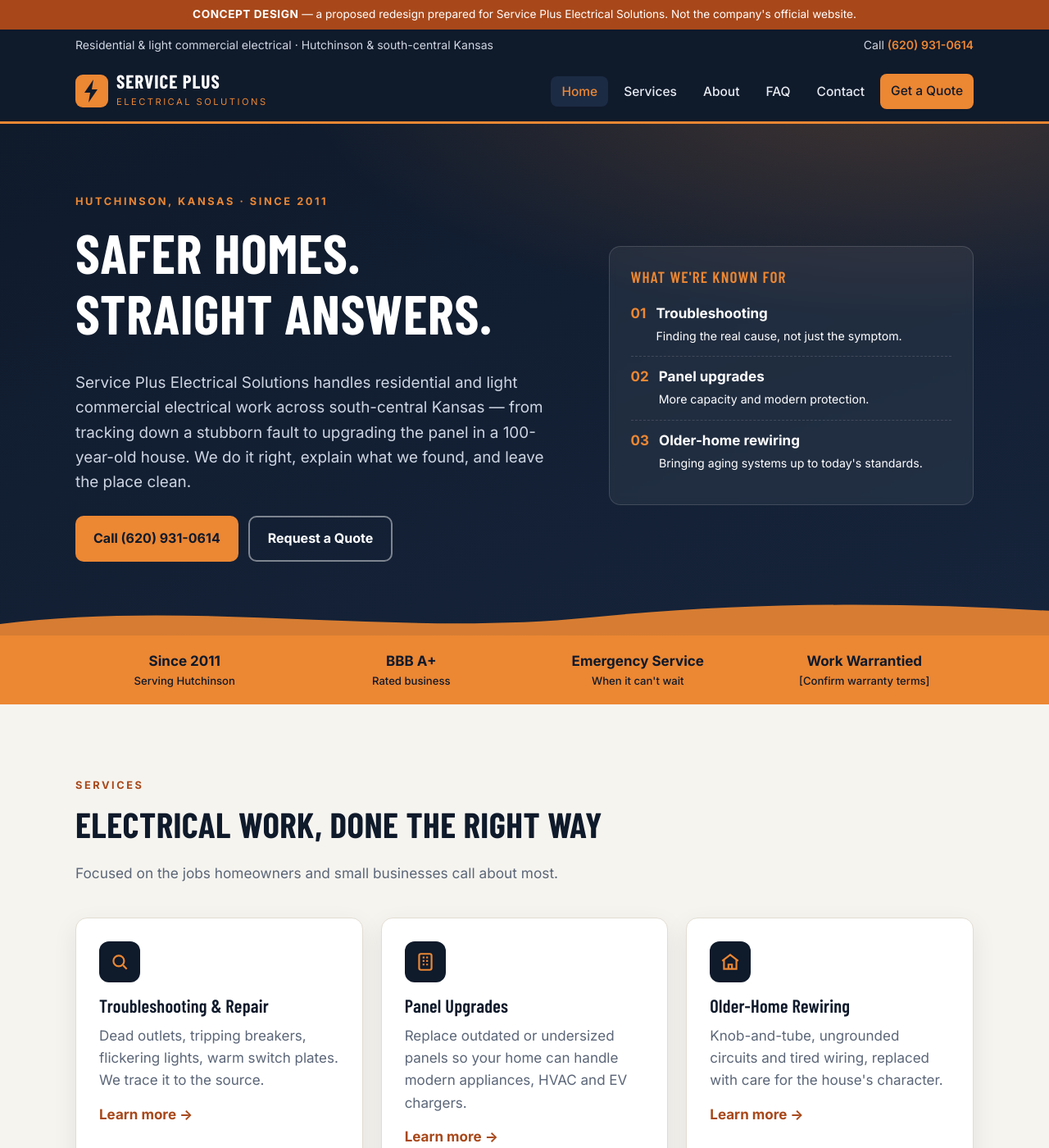
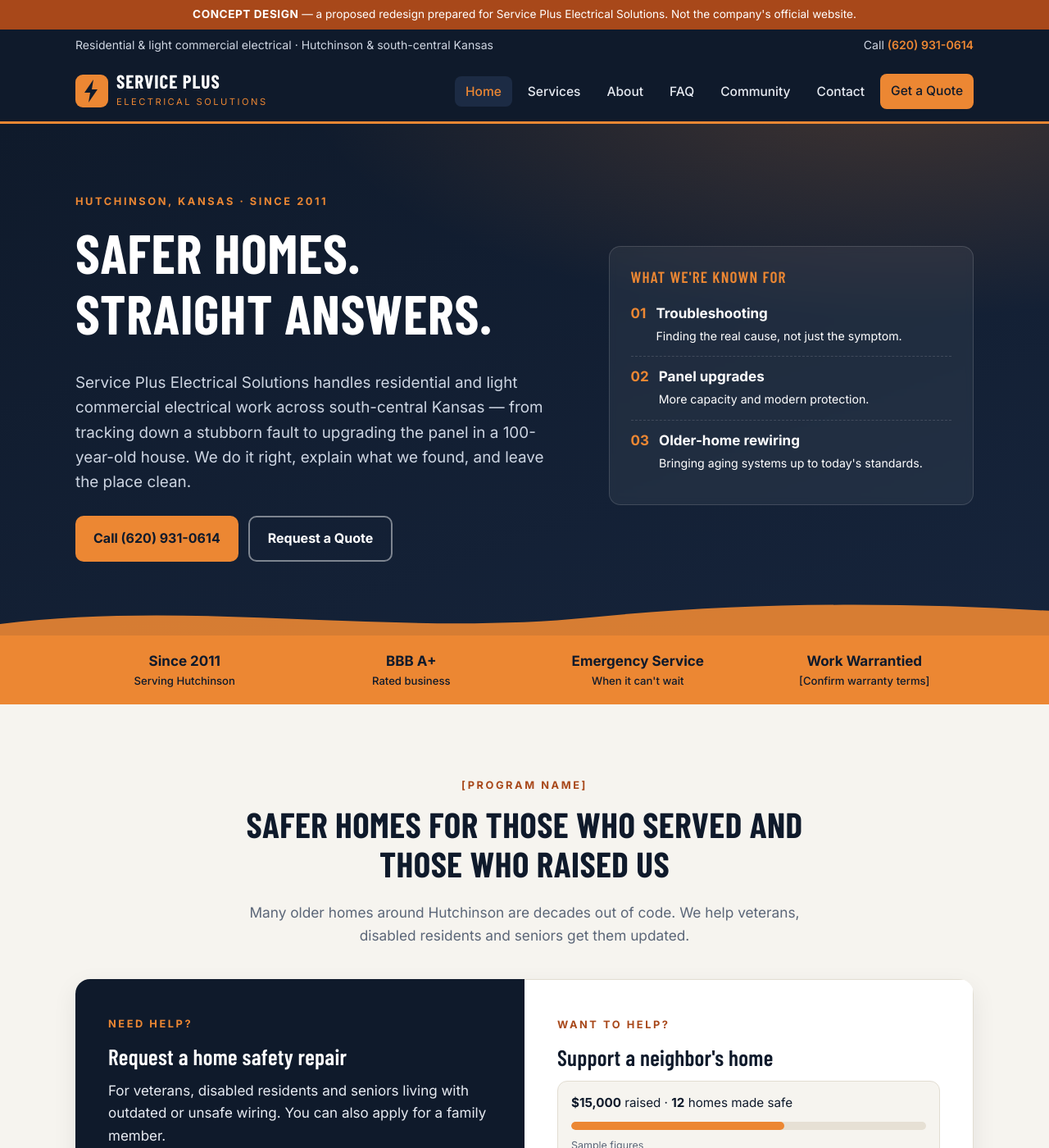
Before and after one commit to traviscloke126/Servicepluselectrical, a Jekyll site: the page built from index.html, in a window 1280 px wide and 1400 px high. Shown: the whole window at 82% size. Built offline with Jekyll 4.4.1, drawn with Linux system fonts in a browser that asks for light colours; some of the changed text lies outside the part shown.

Commit message:
Add community program concept: home split section, program page, request pop-up
Co-Authored-By: Claude Opus 5.5 <noreply@anthropic.com>
Claude-Session: https://claude.ai/code/session_0121ninwBCJaqcGkKYfxFgXE

```diff
--- /dev/null
+++ b/_includes/program-split.html
@@ -0,0 +1,20 @@
+<section class="block program"><div class="wrap">
+  <div class="section-head" style="text-align:center;margin-left:auto;margin-right:auto"><span class="eyebrow" style="color:var(--copper)">{{ site.data.program.name }}</span><h2>Safer homes for those who served and those who raised us</h2><p>Many older homes around Hutchinson are decades out of code. We help veterans, disabled residents and seniors get them updated.</p></div>
+  <div class="split">
+    <div class="split-side need">
+      <span class="eyebrow">Need help?</span>
+      <h3>Request a home safety repair</h3>
+      <p>For veterans, disabled residents and seniors living with outdated or unsafe wiring. You can also apply for a family member.</p>
+      <ul><li>Outdated panels &amp; fuse boxes</li><li>Ungrounded or knob-and-tube wiring</li><li>Code issues that put your household at risk</li></ul>
+      <a class="btn" href="{{ '/community.html' | relative_url }}" data-modal="help-modal">Request help</a>
+    </div>
+    <div class="split-side give">
+      <span class="eyebrow">Want to help?</span>
+      <h3>Support a neighbor's home</h3>
+      <div class="mini-meter"><b>{{ site.data.program.raised }}</b> raised · <b>{{ site.data.program.homes }}</b> homes made safe<div class="bar"><span style="width:{{ site.data.program.progress_percent }}%"></span></div><small>Sample figures</small></div>
+      <p>Your donation covers materials and labor for families who can't afford critical electrical repairs.</p>
+      <a class="btn dark" href="{{ site.data.program.donate_url }}">Donate</a>
+      <a class="text-link" href="{{ '/community.html#work' | relative_url }}">See the work →</a>
+    </div>
+  </div>
+</div></section>
--- a/_layouts/default.html
+++ b/_layouts/default.html
@@ -24,7 +24,7 @@
 <header class="site"><div class="wrap">
   <a class="brand" href="index.html"><svg width="40" height="40" viewBox="0 0 40 40" aria-hidden="true"><rect width="40" height="40" rx="9" fill="#ec8733"/><path d="M22 6 11 22h7l-2 12 11-16h-7z" fill="#0f1a2b"/></svg><span><b>Service Plus</b><small>Electrical Solutions</small></span></a>
   <button class="menu-toggle" aria-expanded="false" aria-controls="mainnav">Menu</button>
-  <nav class="main" id="mainnav"><ul><li><a href="{{ '/index.html' | relative_url }}"{% if page.nav == 'index.html' %} aria-current="page"{% endif %}>Home</a></li><li><a href="{{ '/services.html' | relative_url }}"{% if page.nav == 'services.html' %} aria-current="page"{% endif %}>Services</a></li><li><a href="{{ '/about.html' | relative_url }}"{% if page.nav == 'about.html' %} aria-current="page"{% endif %}>About</a></li><li><a href="{{ '/faq.html' | relative_url }}"{% if page.nav == 'faq.html' %} aria-current="page"{% endif %}>FAQ</a></li><li><a href="{{ '/contact.html' | relative_url }}"{% if page.nav == 'contact.html' %} aria-current="page"{% endif %}>Contact</a></li><li><a class="btn" href="contact.html">Get a Quote</a></li></ul></nav>
+  <nav class="main" id="mainnav"><ul><li><a href="{{ '/index.html' | relative_url }}"{% if page.nav == 'index.html' %} aria-current="page"{% endif %}>Home</a></li><li><a href="{{ '/services.html' | relative_url }}"{% if page.nav == 'services.html' %} aria-current="page"{% endif %}>Services</a></li><li><a href="{{ '/about.html' | relative_url }}"{% if page.nav == 'about.html' %} aria-current="page"{% endif %}>About</a></li><li><a href="{{ '/faq.html' | relative_url }}"{% if page.nav == 'faq.html' %} aria-current="page"{% endif %}>FAQ</a></li><li><a href="{{ '/community.html' | relative_url }}"{% if page.nav == 'community.html' %} aria-current="page"{% endif %}>Community</a></li><li><a href="{{ '/contact.html' | relative_url }}"{% if page.nav == 'contact.html' %} aria-current="page"{% endif %}>Contact</a></li><li><a class="btn" href="contact.html">Get a Quote</a></li></ul></nav>
 </div></header>
 <main>
 {{ content }}
@@ -45,6 +45,7 @@
       <li><a href="about.html">About Us</a></li>
       <li><a href="about.html#values">Our Values</a></li>
       <li><a href="faq.html">Ask the Electrician</a></li>
+      <li><a href="community.html">Community Program</a></li>
       <li><a href="contact.html">Request a Quote</a></li>
     </ul></div>
     <div><h4>Contact</h4><ul>
@@ -77,6 +78,29 @@
     <div class="form-ok" role="status">Thanks! Your request was received. (Demo only — nothing was sent.)</div>
   </form>
 </dialog>
+<dialog class="quote-modal" id="help-modal" aria-labelledby="hm-title">
+  <button class="qm-close" type="button" aria-label="Close">&times;</button>
+  <span class="eyebrow" style="color:var(--copper)">{{ site.data.program.name }}</span>
+  <h2 id="hm-title">Request a home safety repair</h2>
+  <p class="qm-sub">For veterans, disabled residents and seniors. Filling this out for someone else? That's welcome.</p>
+  <form class="quote" novalidate>
+    <div class="field"><label for="h-for">Who is this request for? *</label><select id="h-for" name="for" required><option value="">Choose one</option><option>Myself</option><option>A family member</option><option>A client (caseworker / caregiver)</option></select></div>
+    <div class="row2">
+      <div class="field"><label for="h-name">Your name *</label><input id="h-name" name="name" required autocomplete="name"></div>
+      <div class="field"><label for="h-phone">Phone *</label><input id="h-phone" name="phone" type="tel" required autocomplete="tel"></div>
+    </div>
+    <div class="field"><label>Homeowner is a… (check all that apply)</label>
+      <div class="checks"><label><input type="checkbox" name="grp" value="veteran"> Veteran</label><label><input type="checkbox" name="grp" value="disabled"> Disabled</label><label><input type="checkbox" name="grp" value="senior"> Senior (65+)</label></div></div>
+    <div class="row2">
+      <div class="field"><label for="h-town">Town *</label><input id="h-town" name="town" required></div>
+      <div class="field"><label for="h-age">About how old is the home?</label><select id="h-age" name="age"><option>Not sure</option><option>Before 1950</option><option>1950–1979</option><option>1980–1999</option><option>2000 or newer</option></select></div>
+    </div>
+    <div class="field"><label for="h-msg">What's going on? *</label><textarea id="h-msg" name="msg" rows="4" required placeholder="Flickering lights, a fuse box, outlets that don't work, burning smell…"></textarea></div>
+    <button class="btn dark" type="submit">Send request</button>
+    <p class="form-note">Concept form — not yet connected.</p>
+    <div class="form-ok" role="status">Thank you. Your request was received. (Demo only — nothing was sent.)</div>
+  </form>
+</dialog>
 <div class="callbar"><a href="tel:{{ site.data.business.phone_link }}">Call Now</a><a href="contact.html">Get a Quote</a></div>
 <script src="{{ '/assets/main.js' | relative_url }}?v={{ site.time | date: '%s' }}"></script>
 </body>
--- a/assets/main.js
+++ b/assets/main.js
@@ -41,8 +41,24 @@
     document.querySelectorAll('a[href$="contact.html"]').forEach(function (a) {
       if (/quote/i.test(a.textContent)) a.addEventListener('click', open);
     });
-    modal.querySelector('.qm-close').addEventListener('click', function () { modal.close(); });
-    // click on the dark backdrop closes it
-    modal.addEventListener('click', function (e) { if (e.target === modal) modal.close(); });
   }
+
+  // Any element with data-modal="id" opens that pop-up
+  document.querySelectorAll('[data-modal]').forEach(function (el) {
+    var d = document.getElementById(el.getAttribute('data-modal'));
+    if (!d || typeof d.showModal !== 'function') return;
+    el.addEventListener('click', function (e) {
+      e.preventDefault();
+      var ok = d.querySelector('.form-ok'); if (ok) ok.style.display = 'none';
+      d.showModal();
+      var first = d.querySelector('select, input'); if (first) first.focus();
+    });
+  });
+
+  // Close buttons and backdrop clicks for every pop-up
+  document.querySelectorAll('dialog').forEach(function (d) {
+    var x = d.querySelector('.qm-close');
+    if (x) x.addEventListener('click', function () { d.close(); });
+    d.addEventListener('click', function (e) { if (e.target === d) d.close(); });
+  });
 })();
--- a/assets/style.css
+++ b/assets/style.css
@@ -218,3 +218,35 @@ footer.site .legal{border-top:1px solid #1d2a40;margin-top:36px;padding-top:18px
 .qm-close{position:absolute;top:12px;right:14px;background:none;border:0;font-size:2rem;line-height:1;cursor:pointer;color:var(--muted)}
 .qm-close:hover{color:var(--ink)}
 @media (max-width:620px){.quote-modal{padding:22px}}
+
+/* Community program */
+.split{display:grid;grid-template-columns:1fr 1fr;border-radius:18px;overflow:hidden;box-shadow:var(--shadow)}
+.split-side{padding:40px}
+.split-side ul{color:inherit;padding-left:20px;margin:0 0 22px}
+.split-side li{margin:5px 0}
+.split .need{background:var(--ink);color:#e7ebf2}
+.split .need .eyebrow{color:var(--volt)}
+.split .need h3{color:#fff;font-size:1.7rem}
+.split .give{background:#fff;border:1px solid var(--line);border-left:0}
+.split .give .eyebrow{color:var(--copper)}
+.split .give h3{font-size:1.7rem}
+.split .give p{color:var(--muted)}
+.mini-meter{background:var(--paper);border:1px solid var(--line);border-radius:12px;padding:14px 16px;margin:6px 0 16px;font-size:.95rem}
+.mini-meter small{color:var(--muted);font-size:.78rem}
+.bar{height:10px;background:#e6e0d4;border-radius:99px;overflow:hidden;margin:10px 0 6px}
+.bar span{display:block;height:100%;background:var(--volt);border-radius:99px}
+.text-link{margin-left:14px;font-weight:700;color:var(--copper);text-decoration:none}
+.meter{background:#fff;border:1px solid var(--line);border-radius:var(--radius);padding:24px;margin:20px 0 22px}
+.meter-nums{display:grid;grid-template-columns:repeat(3,1fr);gap:10px;text-align:center}
+.meter-nums b{display:block;font-family:"Barlow Condensed","Arial Narrow",sans-serif;font-size:2rem;color:var(--ink)}
+.meter-nums small{color:var(--muted)}
+.supporters{display:grid;grid-template-columns:repeat(3,1fr);gap:12px;margin-top:12px}
+.supporters .ph{min-height:90px;font-size:.8rem}
+.ba-pair{display:grid;grid-template-columns:1fr 1fr;gap:8px;margin-bottom:14px}
+.ba-pair .ph{min-height:130px;font-size:.8rem}
+.ba-who{display:block;font-size:.8rem;letter-spacing:.12em;text-transform:uppercase;color:var(--copper);font-weight:700;margin-bottom:4px}
+.checks{display:flex;gap:18px;flex-wrap:wrap}
+.checks label{font-weight:500;display:flex;gap:6px;align-items:center}
+.checks input{width:auto}
+@media (max-width:900px){.split{grid-template-columns:1fr}.split .give{border-left:1px solid var(--line);border-top:0}}
+@media (max-width:620px){.split-side{padding:26px}.supporters{grid-template-columns:1fr 1fr}.meter-nums b{font-size:1.5rem}}
--- a/index.html
+++ b/index.html
@@ -29,7 +29,9 @@ nav: index.html
   <div>Work Warrantied<small>[Confirm warranty terms]</small></div>
 </div></div>
 
-<section class="block"><div class="wrap">
+{% include program-split.html %}
+
+<section class="block alt"><div class="wrap">
   <div class="section-head"><span class="eyebrow" style="color:var(--copper)">Services</span><h2>Electrical work, done the right way</h2><p>Focused on the jobs homeowners and small businesses call about most.</p></div>
   <div class="grid g3">
     <div class="card"><div class="ico"><svg width="26" height="26" viewBox="0 0 24 24" fill="none" stroke="#ec8733" stroke-width="2"><circle cx="11" cy="11" r="6"/><path d="m20 20-4.2-4.2"/></svg></div><h3>Troubleshooting &amp; Repair</h3><p>Dead outlets, tripping breakers, flickering lights, warm switch plates. We trace it to the source.</p><a class="more" href="services.html#troubleshooting">Learn more →</a></div>
```
Also changed, not shown: _data/program.yml (added, +9 -0 lines), community.html (added, +59 -0 lines), README.md.
